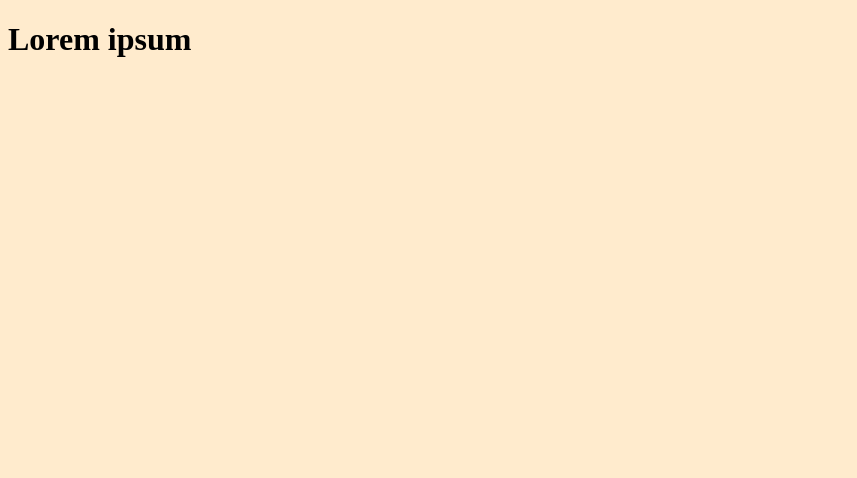
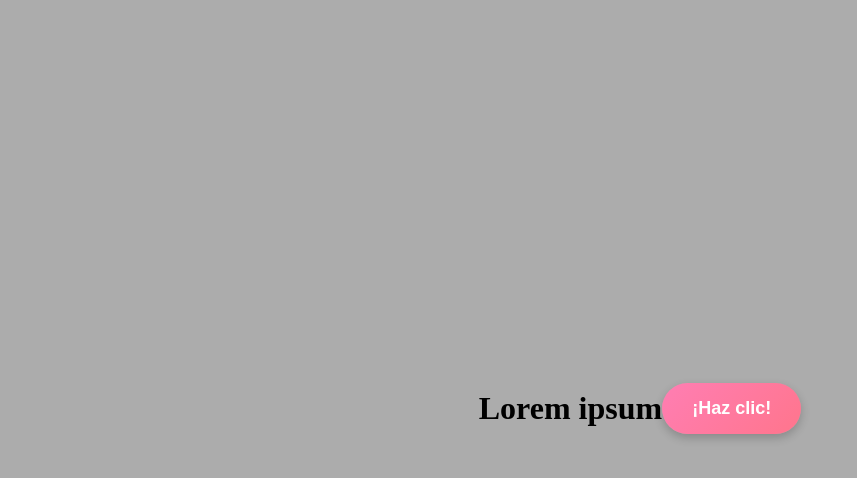
Before and after one commit to Alazel0/Slime_Links, a plain HTML site: page index.html in a window 1280 px wide. Shown: the whole page, without its empty margins (0-857 px from the left). Drawn offline with Linux system fonts and the light colour scheme.

Commit message:
test button

```diff
--- a/SlimePage/static/style.css
+++ b/SlimePage/static/style.css
@@ -1,3 +1,30 @@
 body {
-    background-color: blanchedalmond;
+    display: flex;
+    justify-content: center;
+    align-items: center;
+    height: 100vh;
+    background-color: #acacac;
 }
+
+.boton {
+    background: linear-gradient(135deg, #ff7eb3, #ff758c);
+    border: none;
+    padding: 15px 30px;
+    font-size: 18px;
+    color: white;
+    font-weight: bold;
+    border-radius: 30px;
+    cursor: pointer;
+    box-shadow: 0 4px 10px rgba(0, 0, 0, 0.2);
+    transition: all 0.3s ease-in-out;
+}
+
+.boton:hover {
+    transform: scale(1.1);
+    box-shadow: 0 6px 15px rgba(0, 0, 0, 0.3);
+}
+
+.boton:active {
+    transform: scale(0.95);
+    box-shadow: 0 3px 7px rgba(0, 0, 0, 0.3);
+}
--- a/index.html
+++ b/index.html
@@ -10,6 +10,7 @@
 
 <body>
     <h1>Lorem ipsum</h1>
+    <button class="boton">¡Haz clic!</button>
 </body>
 
 </html>
```
